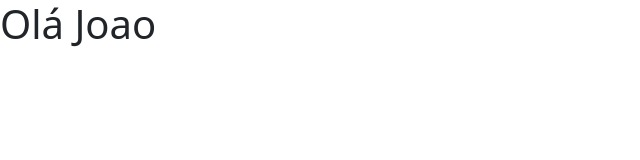
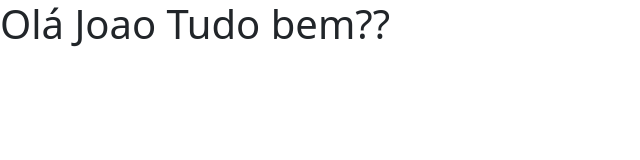
Before and after one commit to JoaoNeto8080/Joao332, a plain HTML site: page index.html in a window 1280 px wide. Shown: the whole page, without its empty margins (0-640 px from the left). Drawn offline with nearby package versions, Linux system fonts and the light colour scheme.

Commit message:
Update index.html

```diff
--- a/index.html
+++ b/index.html
@@ -7,7 +7,7 @@
     <link href="https://cdn.jsdelivr.net/npm/bootstrap@5.3.2/dist/css/bootstrap.min.css" rel="stylesheet" integrity="sha384-T3c6CoIi6uLrA9TneNEoa7RxnatzjcDSCmG1MXxSR1GAsXEV/Dwwykc2MPK8M2HN" crossorigin="anonymous">
   </head>
   <body>
-    <h1>Olá Joao</h1>
+    <h1>Olá Joao Tudo bem??</h1>
     <script src="https://cdn.jsdelivr.net/npm/bootstrap@5.3.2/dist/js/bootstrap.bundle.min.js" integrity="sha384-C6RzsynM9kWDrMNeT87bh95OGNyZPhcTNXj1NW7RuBCsyN/o0jlpcV8Qyq46cDfL" crossorigin="anonymous"></script>
   </body>
 </html>
```
